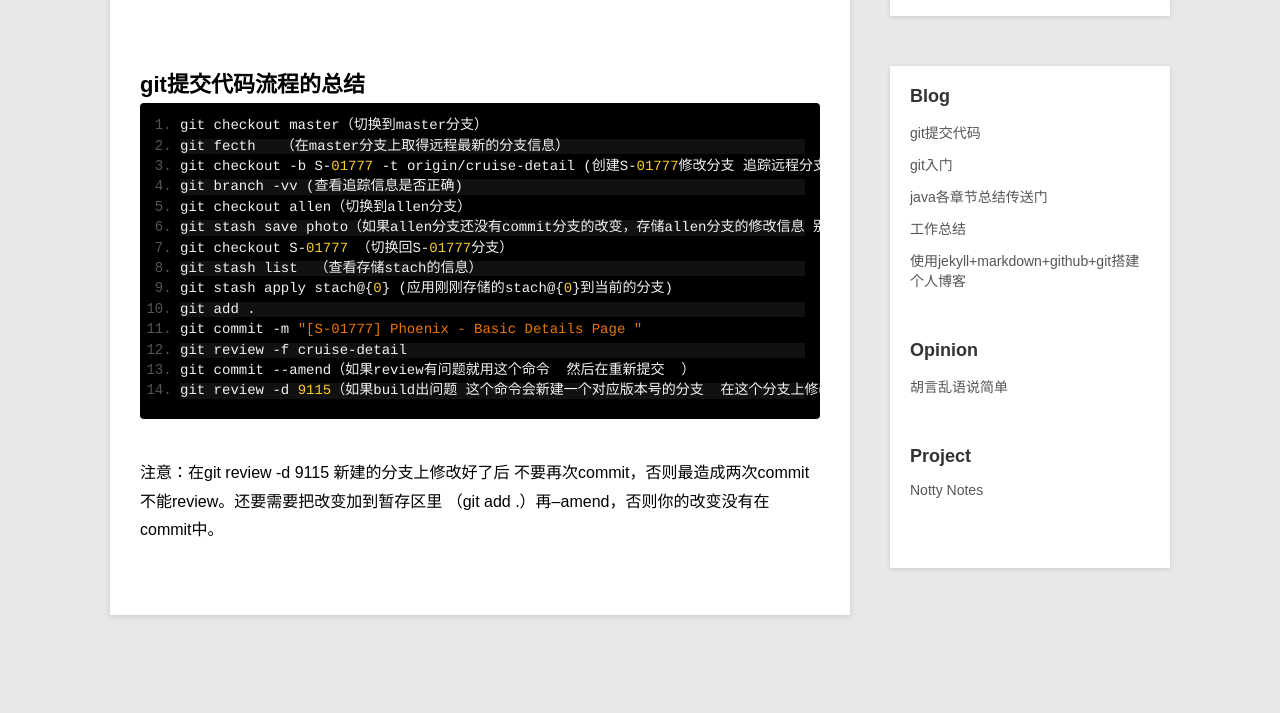
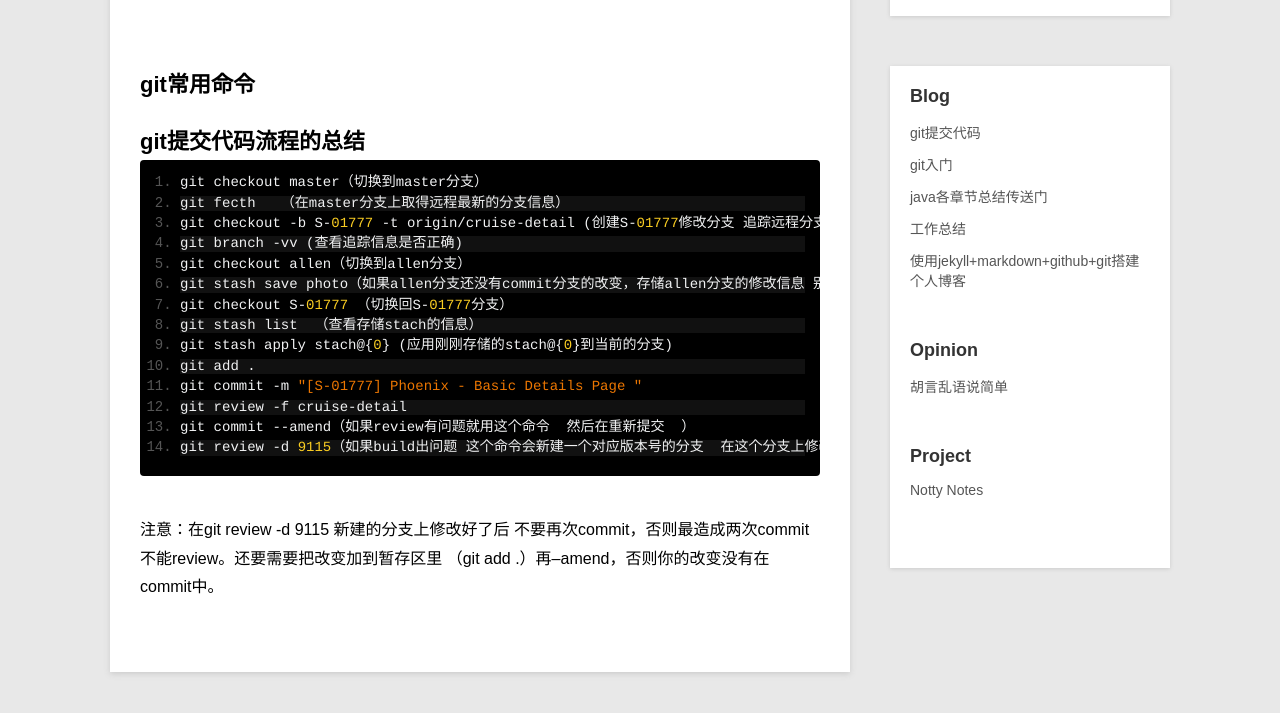
Before and after one commit to wuzhiweiallen/blog, a Jekyll site: the page built from _posts/blog/2016-11-10-git-summary.md, in a window 1280 px wide, cut to the strip 189-941 px from the top of the page. Shown: the top 713 px of the strip. Built offline with Jekyll 4.4.1, drawn with Linux system fonts in a browser that asks for light colours; comment, search, counter and statistics services are not loaded.

Commit message:
modified git summary

```diff
--- a/_posts/blog/2016-11-10-git-summary.md
+++ b/_posts/blog/2016-11-10-git-summary.md
@@ -5,6 +5,10 @@ description: git提交代码流程的总结
 title:  git提交代码
 category: blog
 ---
+
+
+## git常用命令 ##
+
 
 ## git提交代码流程的总结 ##
 
```
